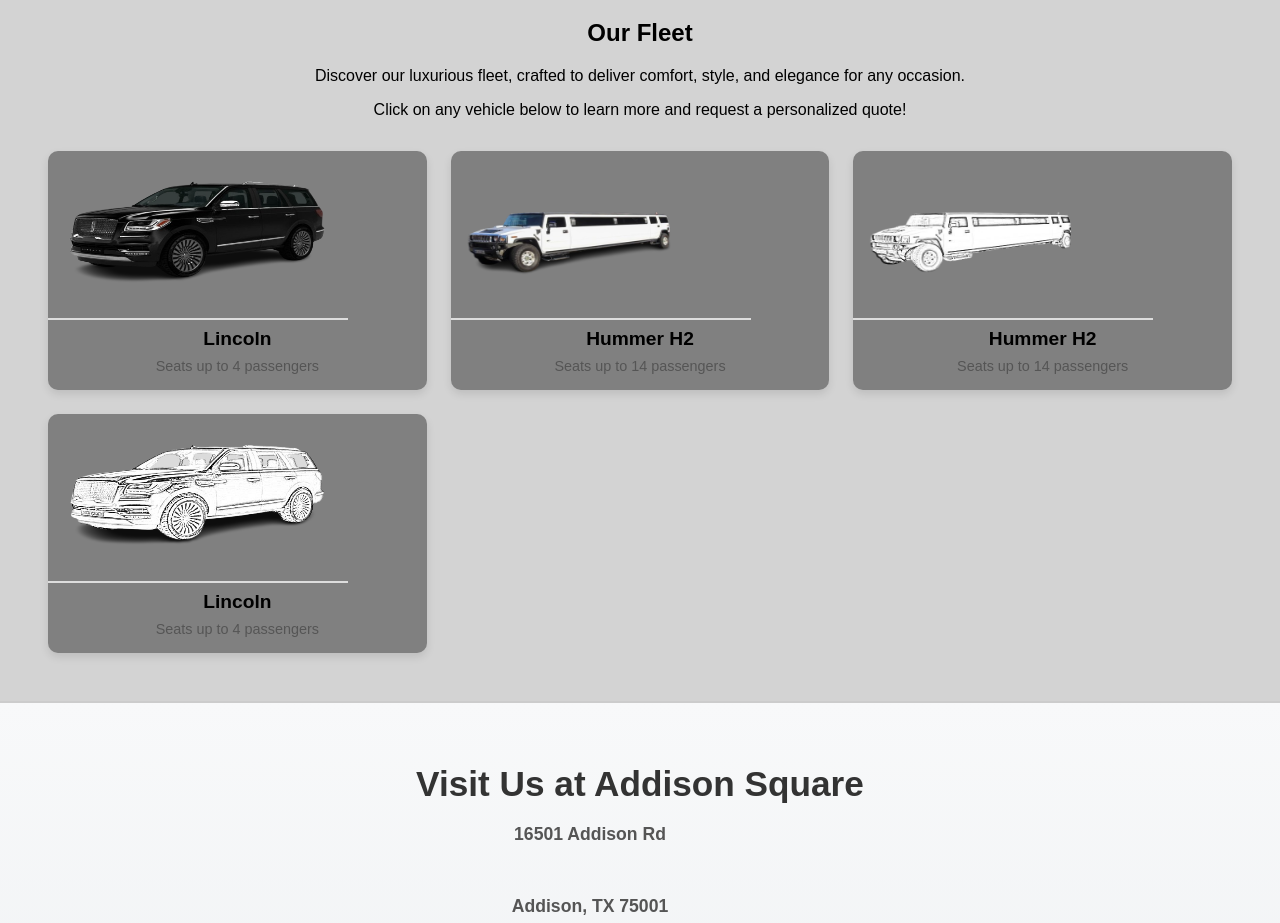
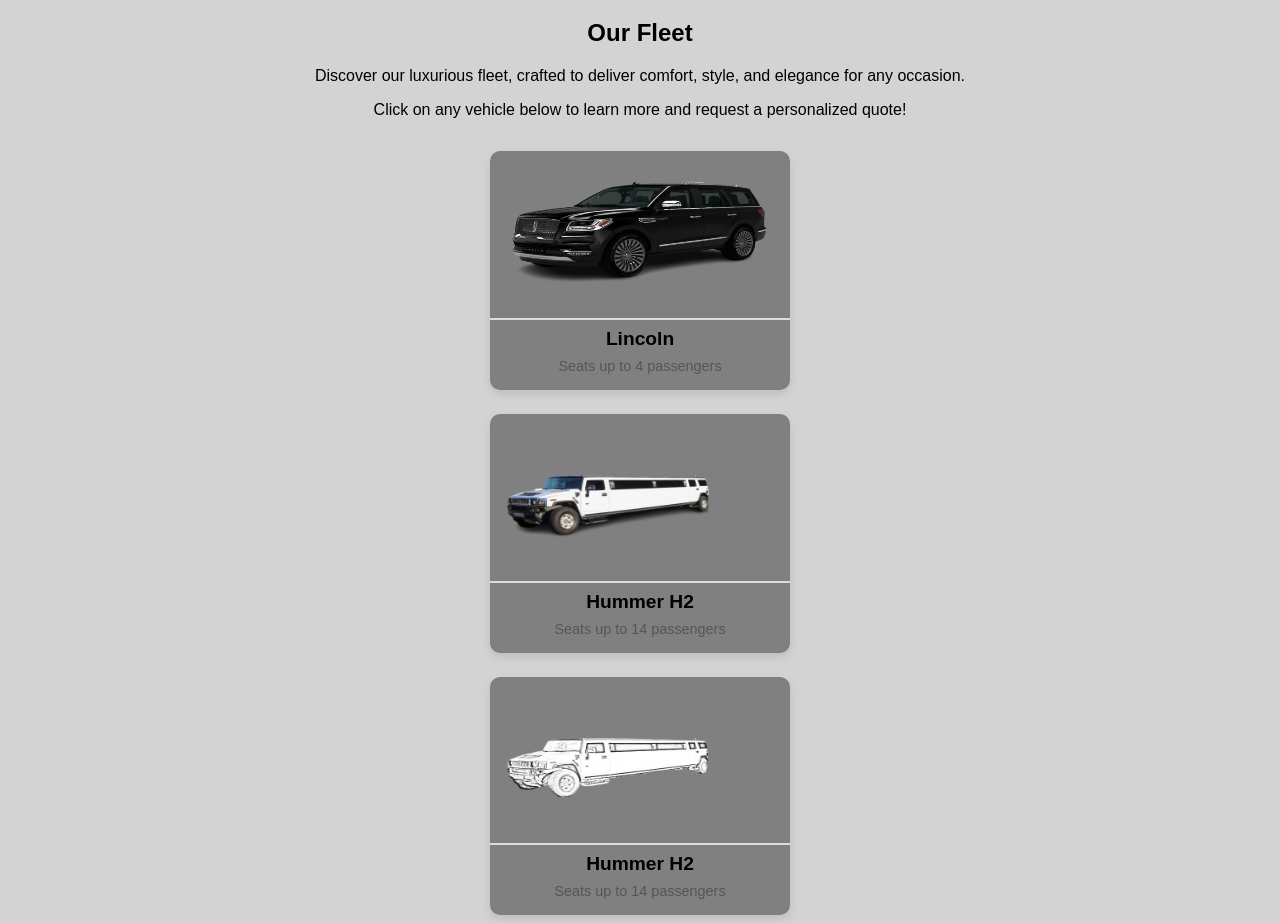
Before and after one commit to addisonlimowebsite/addisonlimowebsite.github.io, a plain HTML site: page indexMobile.html in a window 1280 px wide. Shown: the part 1560-2483 px from the top of the page. Drawn offline with Linux system fonts and the light colour scheme.

Commit message:
Add files via upload
I think this is the fix for the centering issue! (Definitely removed whitespace by wrapping)

```diff
--- a/indexMobile.html
+++ b/indexMobile.html
@@ -240,6 +240,13 @@
       grid-template-columns: repeat(auto-fit, minmax(300px, 1fr));
     }
 
+	.fleet-container-wrapper {
+	  display: flex;
+	  justify-content: center;
+	  align-items: center;
+	  padding: 0 20px; /* Adjust as needed */
+	}
+
     .fleet-item {
       background-color: gray;
       border-radius: 10px;
@@ -418,6 +425,7 @@
     <h2>Our Fleet</h2>
     <p>Discover our luxurious fleet, crafted to deliver comfort, style, and elegance for any occasion.</p>
     <p>Click on any vehicle below to learn more and request a personalized quote!</p>
+    <div class="fleet-container-wrapper">
 		<div class="fleet-container">
 		  <a href="/fleetMobile.html#lincoln" class="fleet-item">
 			<img src="lincoln.png" alt="Lincoln">
@@ -439,6 +447,7 @@
 			<h3>Lincoln</h3>
 			<p>Seats up to 4 passengers</p>
 		  </a>
+		</div>
 	</div>
   </section>
 
```
Lines whose indentation alone changed are shown as unchanged.
